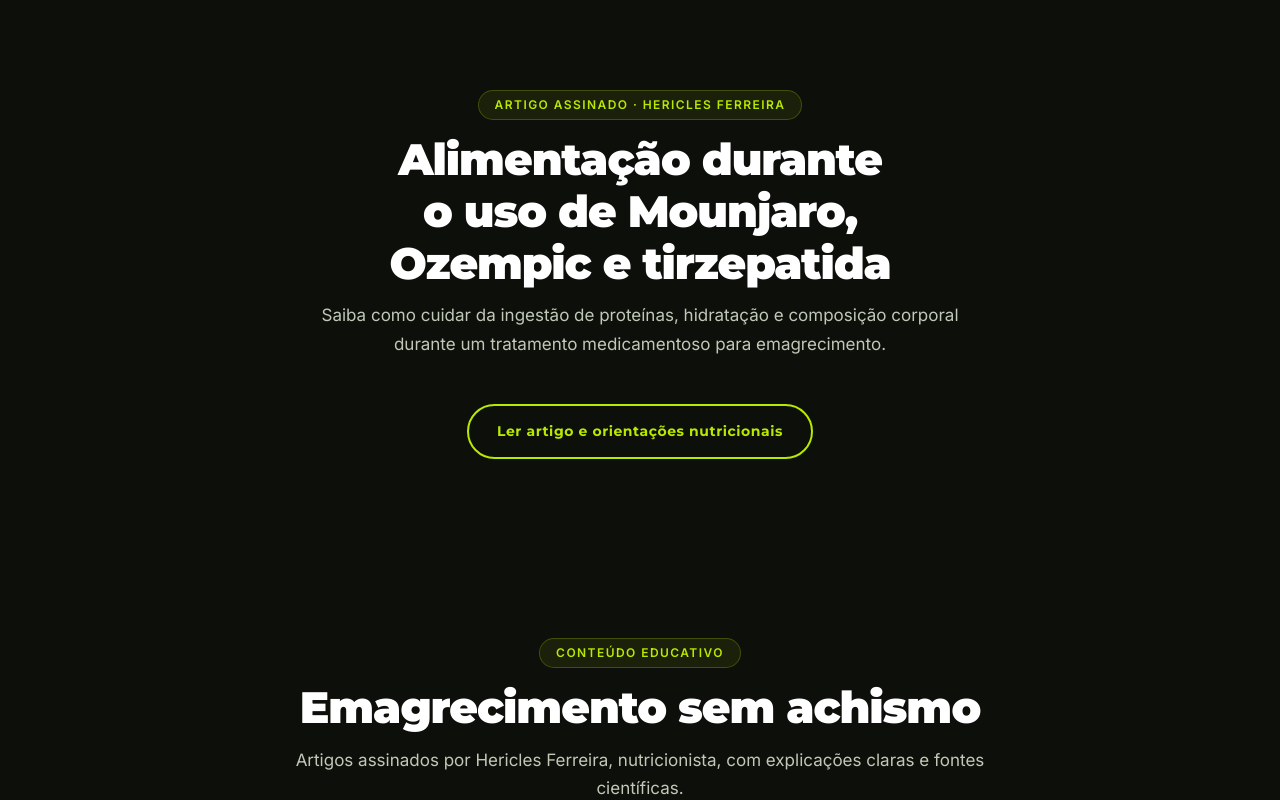
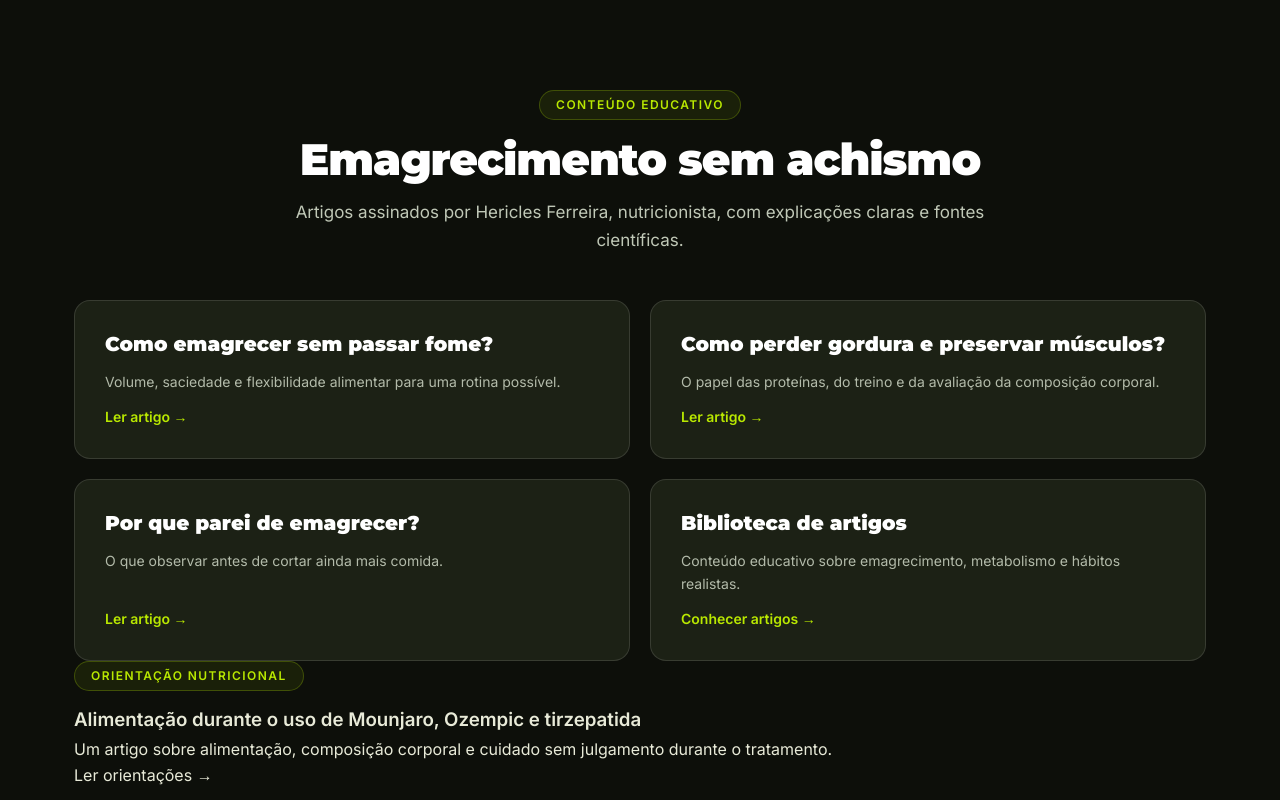
Before and after one commit to hericlesferreira/hericlesnutricionista-site, a React (Vite) app: page / in a window 1280 px wide. Shown: the part 2960-3760 px from the top of the page. Built offline with nearby package versions, Linux system fonts and the light colour scheme.

Commit message:
refactor(home): integrar artigo de medicações na biblioteca e eliminar seção repetida

```diff
--- a/src/App.jsx
+++ b/src/App.jsx
@@ -212,19 +212,6 @@ export default function App() {
         </div>
       </section>
 
-      <section className="section services-seo" aria-labelledby="artigo-medicacoes-titulo">
-        <div className="container">
-          <div className="section-header">
-            <p className="section-tag">Artigo assinado · Hericles Ferreira</p>
-            <h2 className="section-title" id="artigo-medicacoes-titulo">Alimentação durante o uso de Mounjaro, Ozempic e tirzepatida</h2>
-            <p className="section-sub">Saiba como cuidar da ingestão de proteínas, hidratação e composição corporal durante um tratamento medicamentoso para emagrecimento.</p>
-          </div>
-          <div className="text-center">
-            <a className="wa-btn wa-btn--outline" href="/alimentacao-mounjaro-ozempic-tirzepatida/">Ler artigo e orientações nutricionais</a>
-          </div>
-        </div>
-      </section>
-
       {/* BIBLIOTECA EDUCATIVA */}
       <section className="section services-seo" id="artigos" aria-labelledby="artigos-heading">
         <div className="container">
@@ -238,6 +225,14 @@ export default function App() {
             <a className="services-seo__card" href="/artigos/como-perder-gordura-sem-perder-massa-muscular/"><h3>Como perder gordura e preservar músculos?</h3><p>O papel das proteínas, do treino e da avaliação da composição corporal.</p><span>Ler artigo →</span></a>
             <a className="services-seo__card" href="/artigos/porque-parei-de-emagrecer-mesmo-fazendo-dieta/"><h3>Por que parei de emagrecer?</h3><p>O que observar antes de cortar ainda mais comida.</p><span>Ler artigo →</span></a>
             <a className="services-seo__card" href="/artigos/"><h3>Biblioteca de artigos</h3><p>Conteúdo educativo sobre emagrecimento, metabolismo e hábitos realistas.</p><span>Conhecer artigos →</span></a>
+          </div>
+          <div className="services-seo__feature">
+            <div>
+              <p className="section-tag">Orientação nutricional</p>
+              <h3>Alimentação durante o uso de Mounjaro, Ozempic e tirzepatida</h3>
+              <p>Um artigo sobre alimentação, composição corporal e cuidado sem julgamento durante o tratamento.</p>
+            </div>
+            <a href="/alimentacao-mounjaro-ozempic-tirzepatida/">Ler orientações →</a>
           </div>
         </div>
       </section>
```
